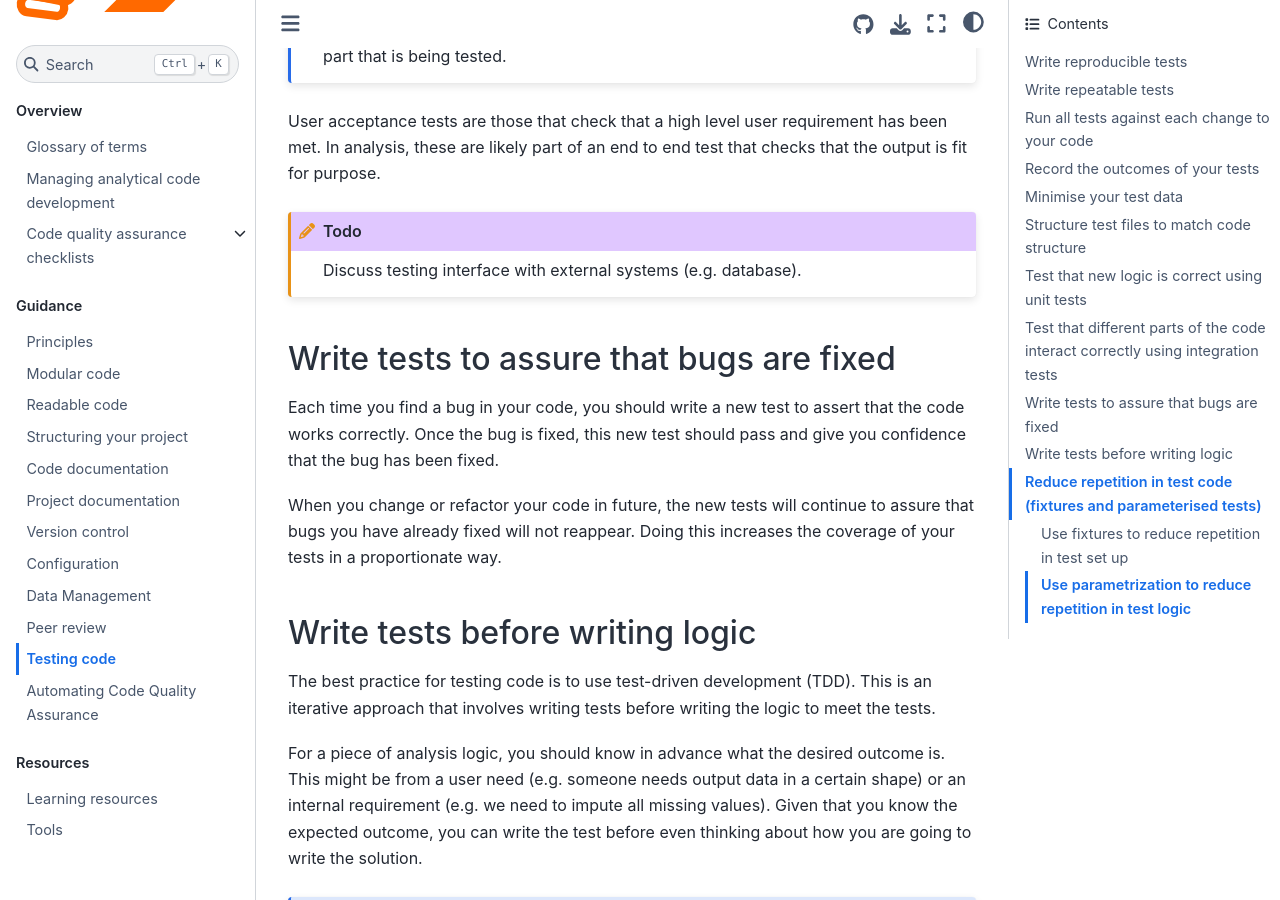
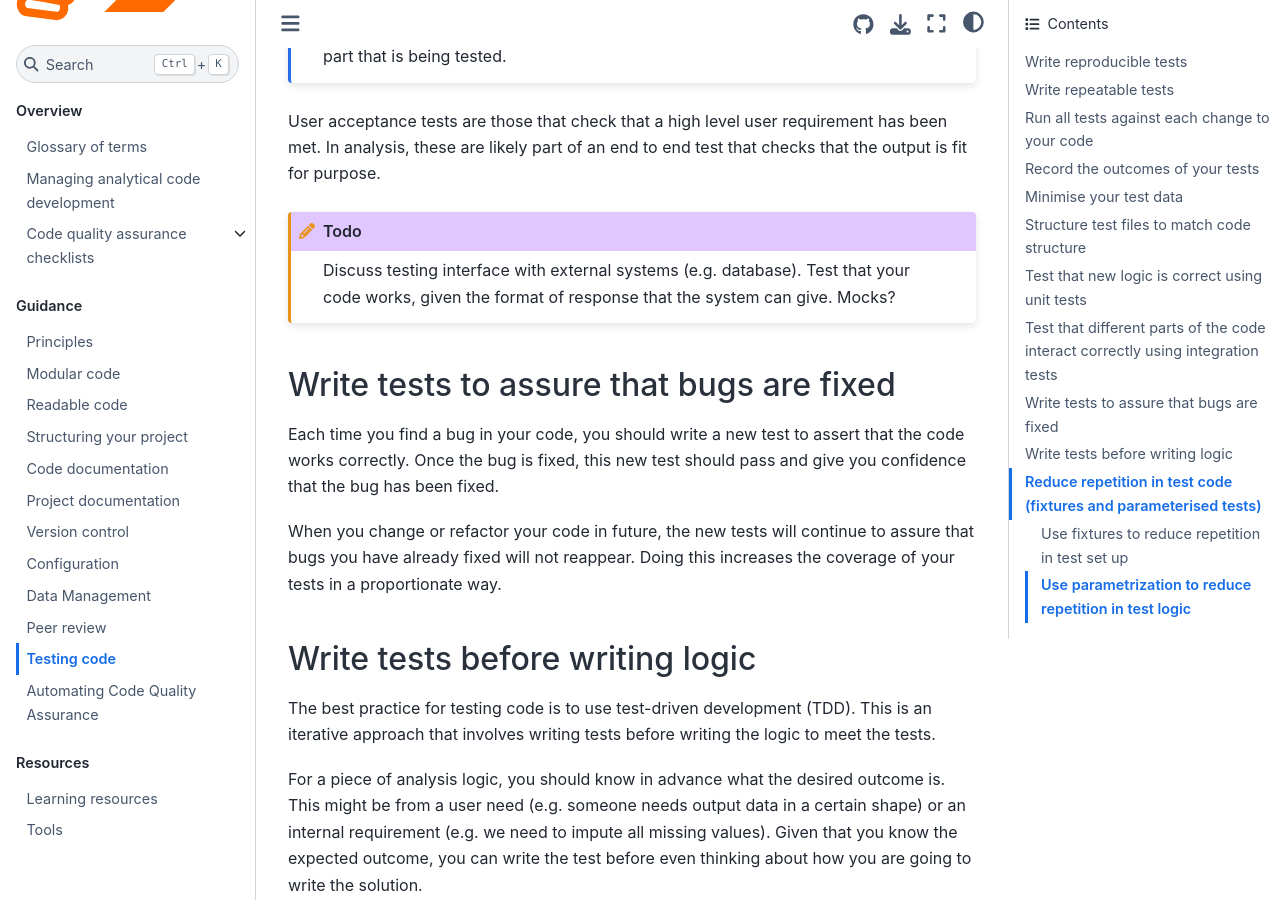
Before and after one commit to best-practice-and-impact/qa-of-code-guidance, a Jupyter Book: the page built from book/testing_code.md, in a window 1280 px wide and 900 px high, scrolled down 8075 px. Built offline with Jupyter Book 1.0.4 settings and Sphinx 7.4.7 and the Sphinx Book theme 1.1.4, drawn with Linux system fonts in a browser that asks for light colours.

Commit message:
Update todo

````diff
--- a/book/testing_code.md
+++ b/book/testing_code.md
@@ -323,6 +323,8 @@ In analysis, these are likely part of an end to end test that checks that the ou
 
 ```{todo}
 Discuss testing interface with external systems (e.g. database).
+Test that your code works, given the format of response that the system can give.
+Mocks?
 ```
 
 ## Write tests to assure that bugs are fixed
````
